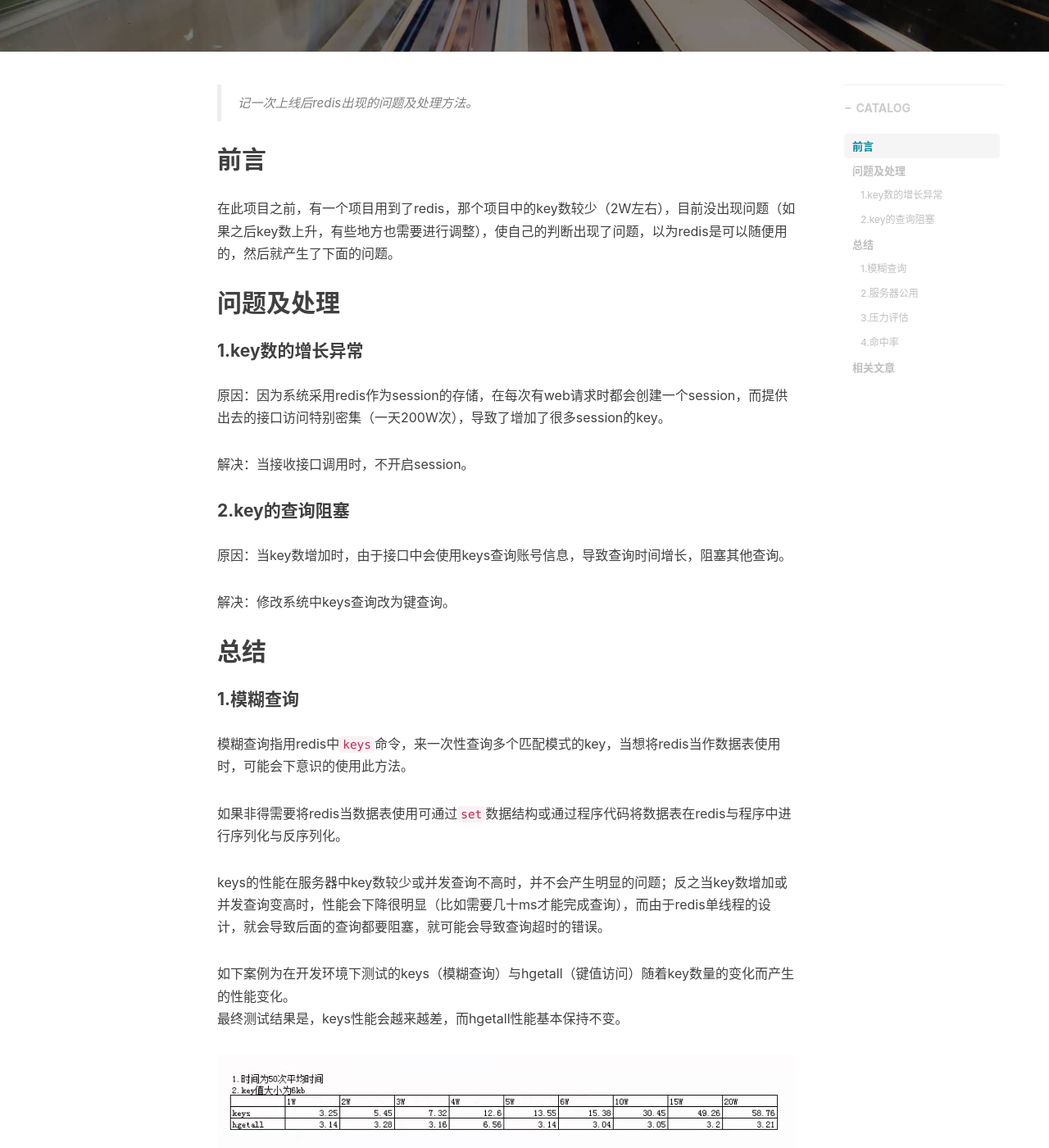
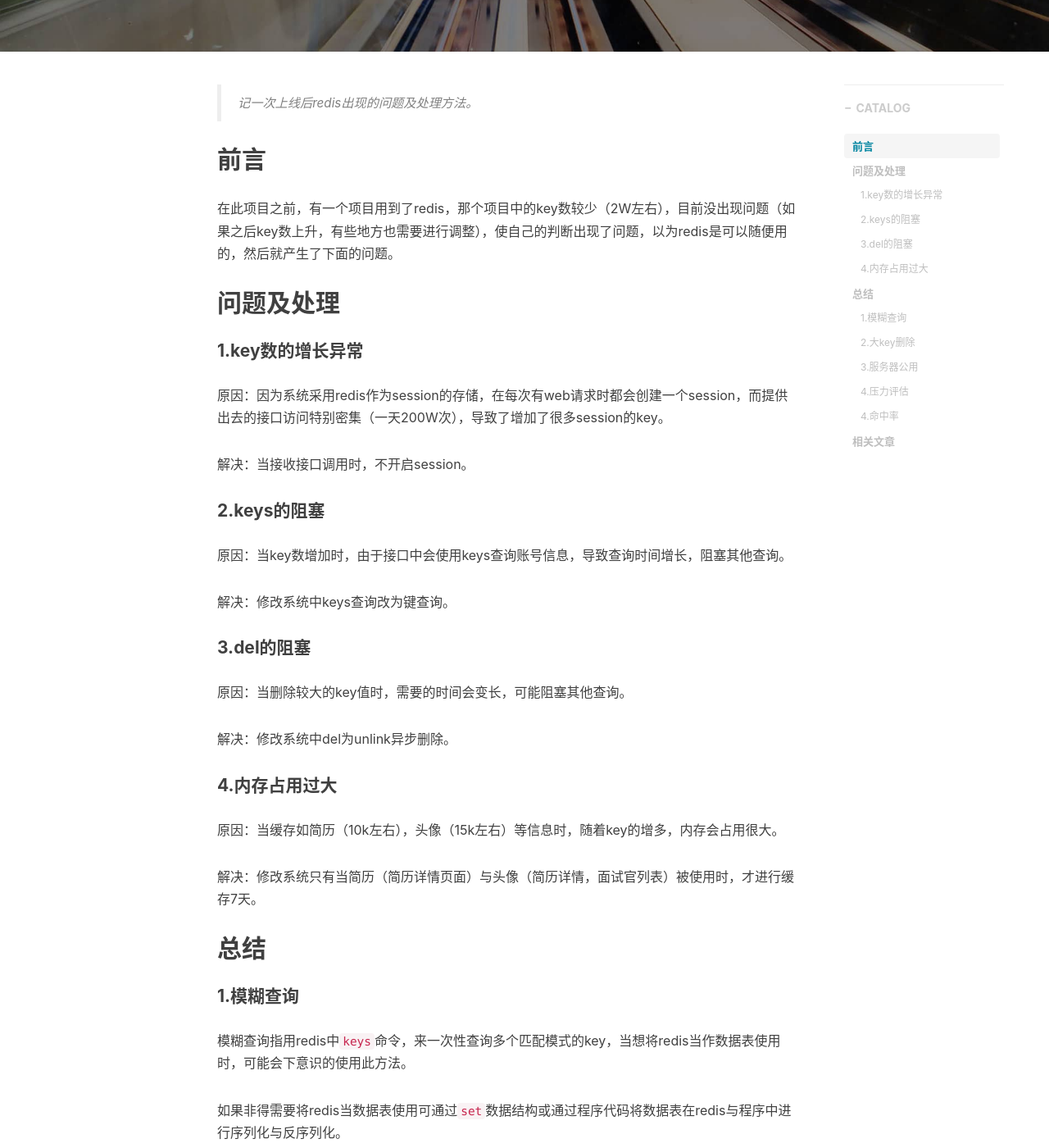
Before and after one commit to xuanxuan2016/xuanxuan2016.github.io, a Jekyll site: the page built from _posts/2018-08-03-redis-online-wrong.md, in a window 1280 px wide and 1400 px high, scrolled down 460 px. Shown: the whole window at 82% size. Built offline with Jekyll 4.4.1, drawn with Linux system fonts in a browser that asks for light colours; nearby versions of some CDN libraries; comment, search, counter and statistics services are not loaded; some of the changed text lies outside the part shown.

Commit message:
Update 2018-08-03-redis-online-wrong.md

```diff
--- a/_posts/2018-08-03-redis-online-wrong.md
+++ b/_posts/2018-08-03-redis-online-wrong.md
@@ -32,7 +32,7 @@ tags:
 解决：当接收接口调用时，不开启session。
 </p>
 
-#### 2.key的查询阻塞
+#### 2.keys的阻塞
 
 <p>
 原因：当key数增加时，由于接口中会使用keys查询账号信息，导致查询时间增长，阻塞其他查询。
@@ -40,6 +40,26 @@ tags:
 
 <p>
 解决：修改系统中keys查询改为键查询。
+</p>
+
+#### 3.del的阻塞
+
+<p>
+原因：当删除较大的key值时，需要的时间会变长，可能阻塞其他查询。
+</p>
+
+<p>
+解决：修改系统中del为unlink异步删除。
+</p>
+
+#### 4.内存占用过大
+
+<p>
+原因：当缓存如简历（10k左右），头像（15k左右）等信息时，随着key的增多，内存会占用很大。
+</p>
+
+<p>
+解决：修改系统只有当简历（简历详情页面）与头像（简历详情，面试官列表）被使用时，才进行缓存7天。
 </p>
 
 ## 总结
@@ -66,7 +86,13 @@ keys的性能在服务器中key数较少或并发查询不高时，并不会产
 
 ![image](https://github.com/xuanxuan2016/xuanxuan2016.github.io/blob/master/img/2018-08-03-redis-online-wrong/20180804192738.png?raw=true)
 
-#### 2.服务器公用
+#### 2.大key删除
+
+<p>
+redis中的del命名为同步删除，如果删除的key对应的值较大，在并发情况下可能会出现阻塞，在redis4.0版本后可使用unlink实现异步删除。
+</p>
+
+#### 3.服务器公用
 
 <p>
 因为之前系统key数较少占用的空间不大，想着不浪费资源的目的，此系统的redis服务器也使用之前系统的，不幸的是因为此系统的故障，导致了原系统也出现了问题。
@@ -75,7 +101,7 @@ keys的性能在服务器中key数较少或并发查询不高时，并不会产
 - 不同系统千万不要公用服务器
 - 如果要公用，在上线前确保进行非常完善的评估
 
-#### 3.压力评估
+#### 4.压力评估
 
 <p>
 如果在系统上线前能做压力测试是最好的，通过压力测试可以暴露出正常使用较难发现的系统bug和性能问题。
```
Also changed, not shown: other parts of _posts/2018-08-03-redis-online-wrong.md (+6 -0 lines).
